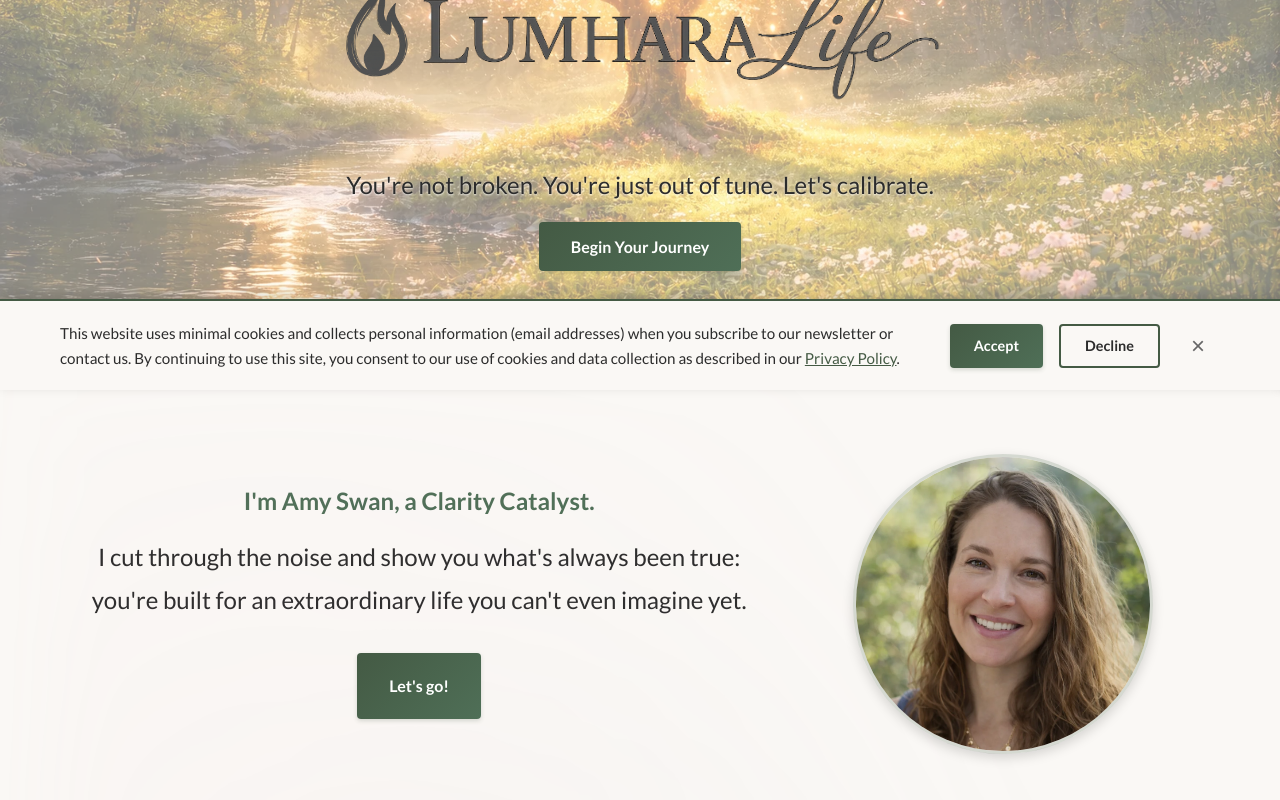
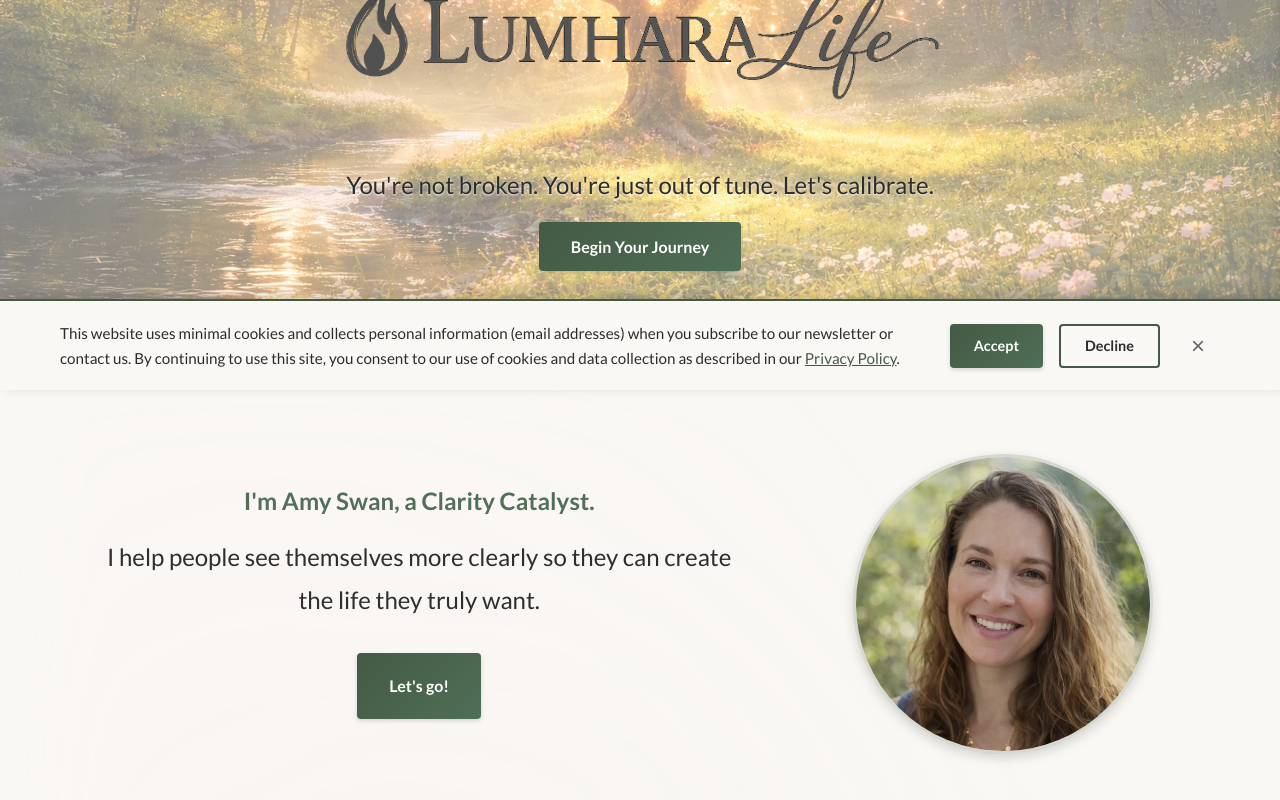
Before and after one commit to msswanshine/lumharalife, a website: page index.html in a window 1280 px wide. Shown: the part 410-1210 px from the top of the page. Drawn offline with Linux system fonts and the light colour scheme.

Commit message:
Edit my description.

```diff
--- a/index.html
+++ b/index.html
@@ -122,7 +122,7 @@
                 </div>
                 <div class="approach-intro-text">
                     <p class="approach-lead"><strong>I'm Amy Swan, a Clarity Catalyst.</strong>
-                        I cut through the noise and show you what's always been true: you're built for an extraordinary life you can't even imagine yet.</p>
+                        I help people see themselves more clearly so they can create the life they truly want.</p>
                         <div class="about-amy-cta-container">
                             <a href="contact.html" class="cta-button" id="about-amy-cta" aria-label="Book a session with Amy">Let's go!</a>
                         </div>
```
